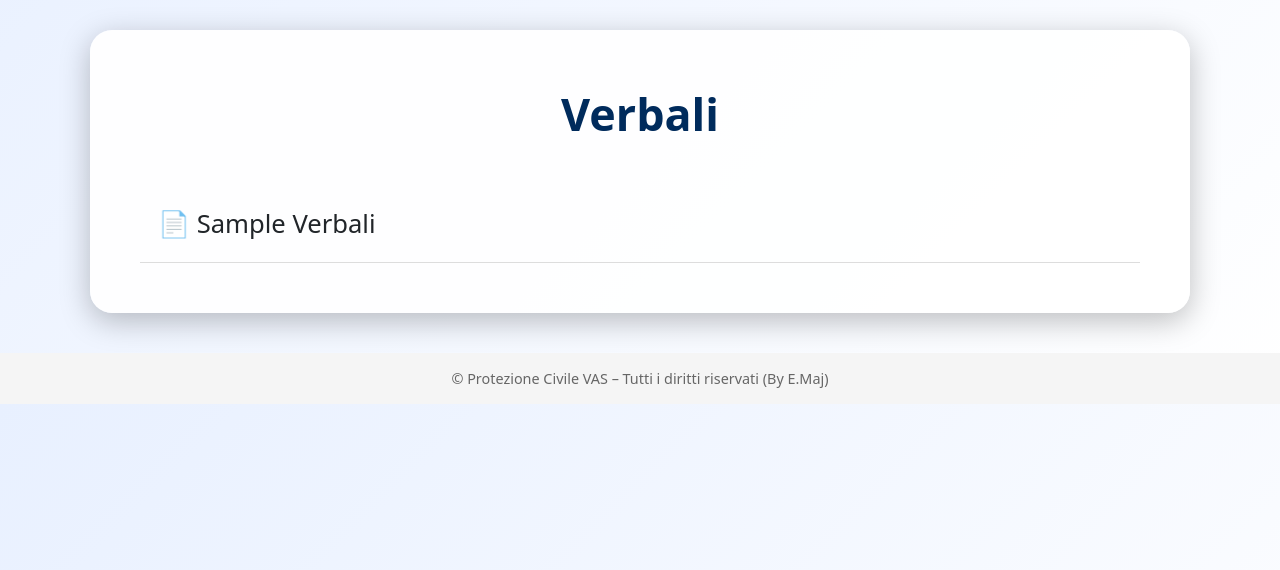
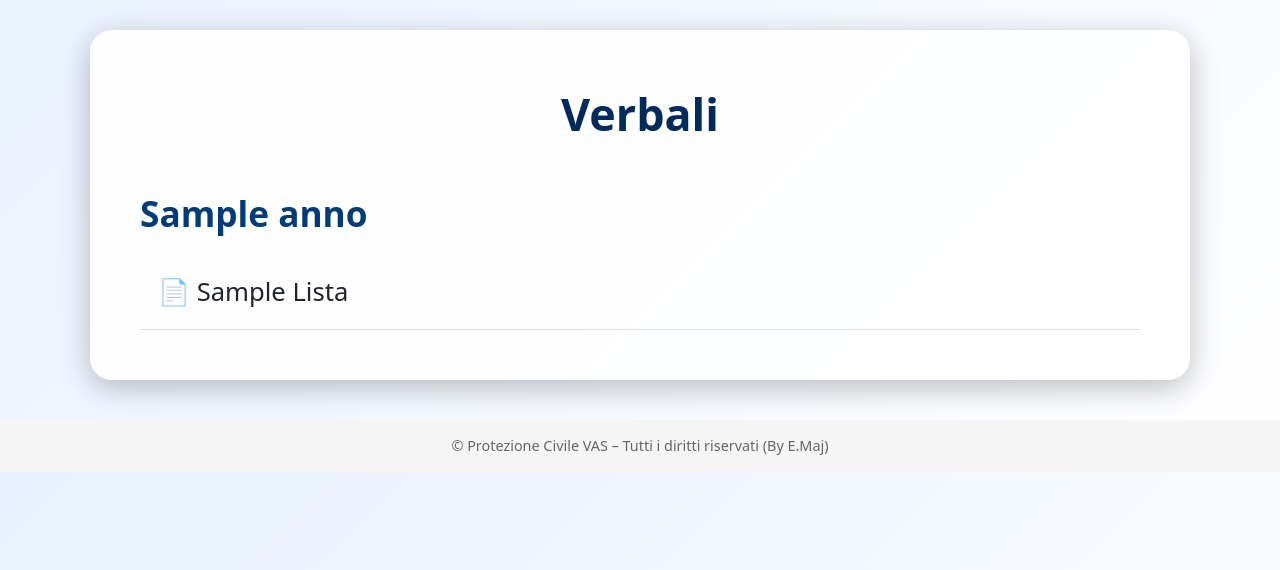
Before and after one commit to emiliomaj60-lang/prot_civ_vas, a Flask app: template templates/verbali.html in a window 1280 px wide. Shown: the part 190-760 px from the top of the page. Run offline with Flask 3, Linux system fonts and the light colour scheme; the template is opened without the code that fills it: most values are stand-ins (such as "Sample title", 1, 10 or a date in 2020).

Commit message:
Add files via upload

```diff
--- a/templates/verbali.html
+++ b/templates/verbali.html
@@ -22,6 +22,14 @@
         color: #002b5c;
     }
 
+    .anno-title {
+        font-size: 2.2rem;
+        font-weight: 800;
+        margin-top: 35px;
+        margin-bottom: 15px;
+        color: #003b7a;
+    }
+
     .verbale-item {
         font-size: 1.6rem;
         padding: 18px;
@@ -38,16 +46,16 @@
 
     <div class="verbali-title">Verbali</div>
 
-    {% if verbali %}
-        {% for v in verbali %}
+    {% for anno, lista in anni.items() %}
+        <div class="anno-title">{{ anno }}</div>
+
+        {% for v in lista %}
             <div class="verbale-item"
                  onclick="window.location='/verbali/{{ v }}'">
                 📄 {{ v.replace('_', ' ').title() }}
             </div>
         {% endfor %}
-    {% else %}
-        <p>Nessun verbale presente.</p>
-    {% endif %}
+    {% endfor %}
 
 </div>
 
```
